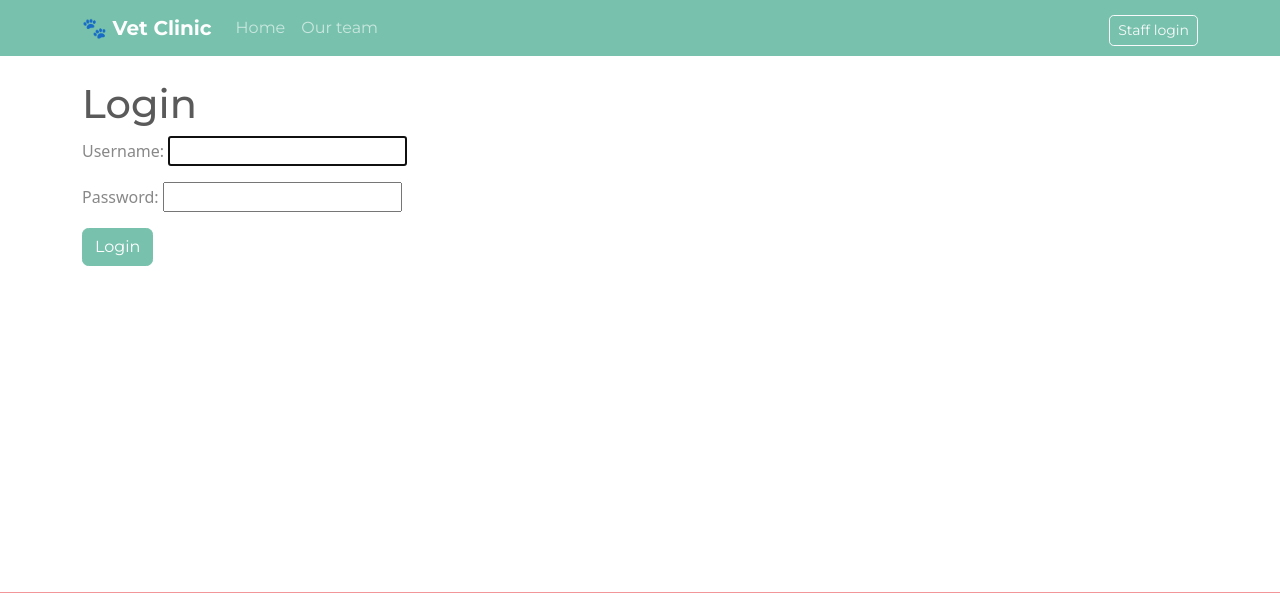
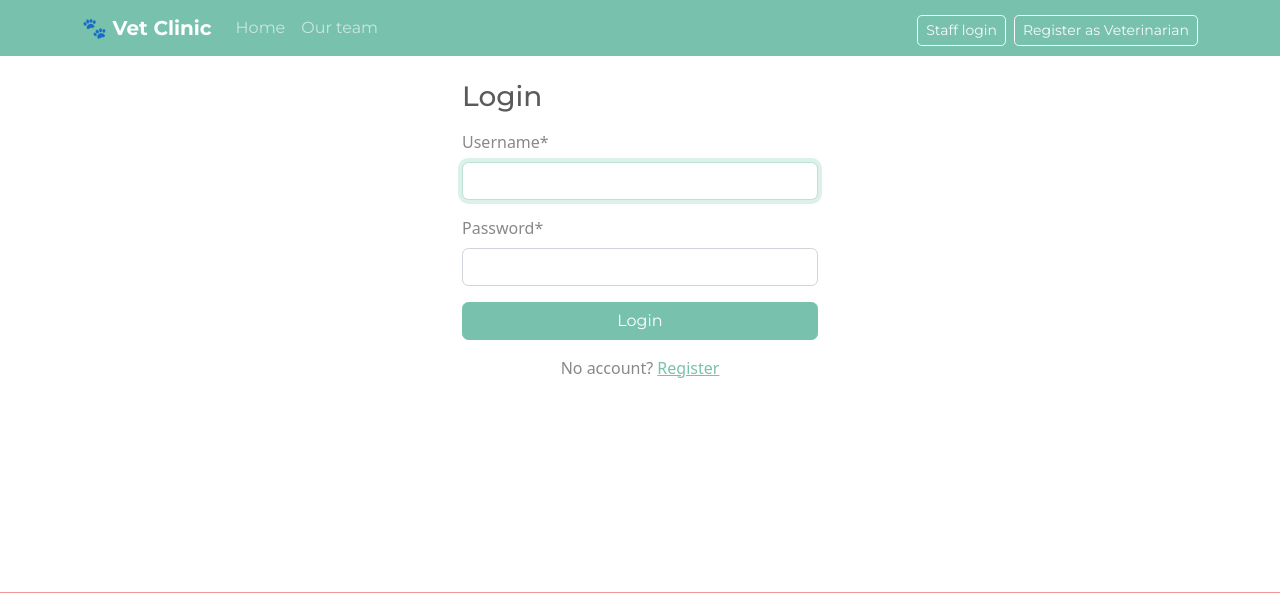
Before and after one commit to Andrey9417/vet-clinic, a Django app: page /accounts/login/ in a window 1280 px wide. Shown: the top 593 px of the page. Run offline with Django 5.2, Linux system fonts and the light colour scheme; some libraries are stand-ins or nearby versions.

Commit message:
beauty rituals

```diff
--- a/templates/includes/navbar.html
+++ b/templates/includes/navbar.html
@@ -47,6 +47,9 @@
             <li class="nav-item">
               <a class="btn btn-outline-light btn-sm mt-1" href="{% url "login" %}">Staff login</a>
             </li>
+            <li class="nav-item ms-2">
+              <a class="btn btn-outline-light btn-sm mt-1" href="{% url "vet_clinic:register" %}">Register as Veterinarian</a>
+            </li>
           {% endif %}
         </ul>
       </div>
--- a/templates/registration/login.html
+++ b/templates/registration/login.html
@@ -2,23 +2,23 @@
 {% load crispy_forms_filters %}
 
 {% block content %}
+  <div class="row justify-content-center">
+    <div class="col-md-6 col-lg-4">
+      <h1 class="h3 mb-3">Login</h1>
 
-  {% if form.errors %}
-    <p>Your username and password didn't match. Please try again.</p>
-  {% endif %}
+      {% if next %}
+        <p>Please login to see this page.</p>
+      {% endif %}
 
-  <h1>Login</h1>
+      <form method="post">
+        {% csrf_token %}
+        {{ form|crispy }}
+        <button type="submit" class="btn btn-primary w-100">Login</button>
+      </form>
 
-  {% if next %}
-    <p>Please login to see this page.</p>
-  {% endif %}
-
-  <form method="post" action="{% url 'login' %}">
-    {% csrf_token %}
-    {{ form.as_p }}
-
-    <input type="submit" value="Login" class="btn btn-primary"/>
-    <input type="hidden" name="next" value="{{ next }}"/>
-  </form>
-
+      <p class="mt-3 text-center">
+        No account? <a href="{% url 'vet_clinic:register' %}">Register</a>
+      </p>
+    </div>
+  </div>
 {% endblock %}
```
